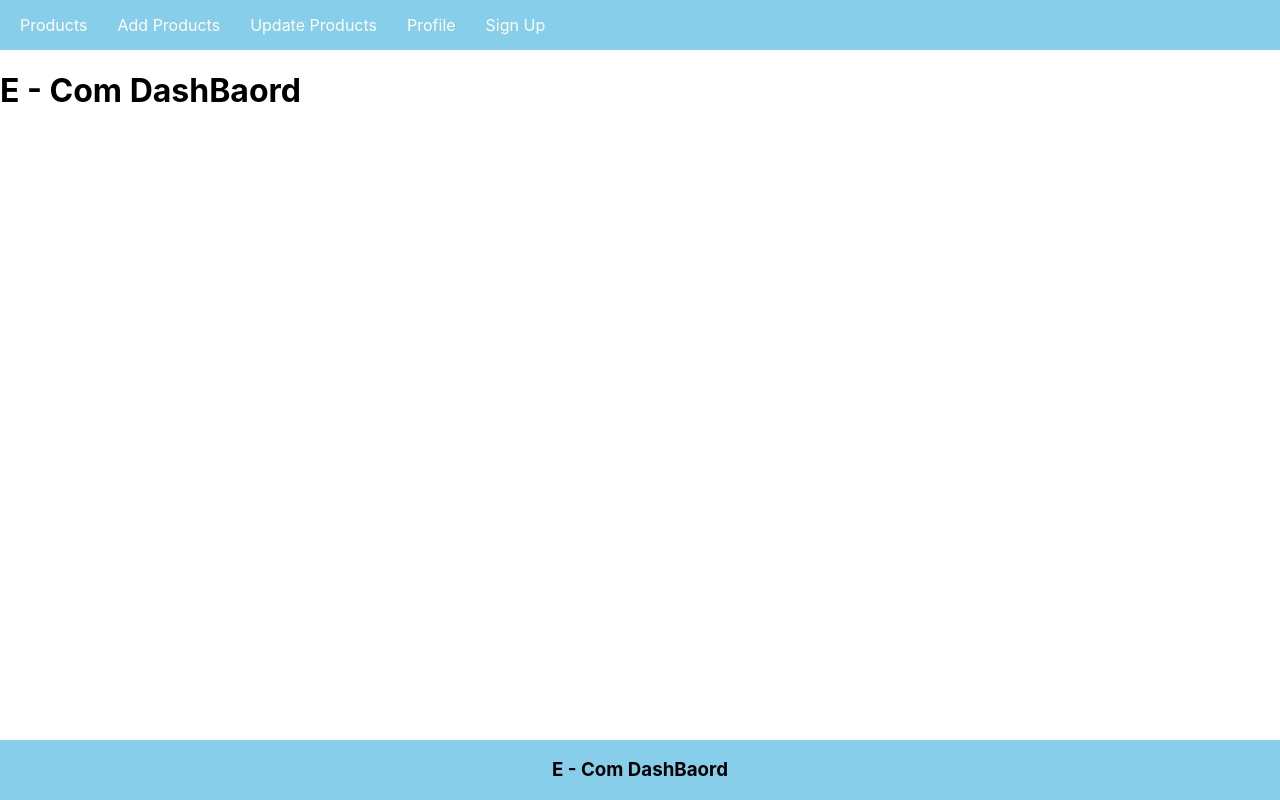
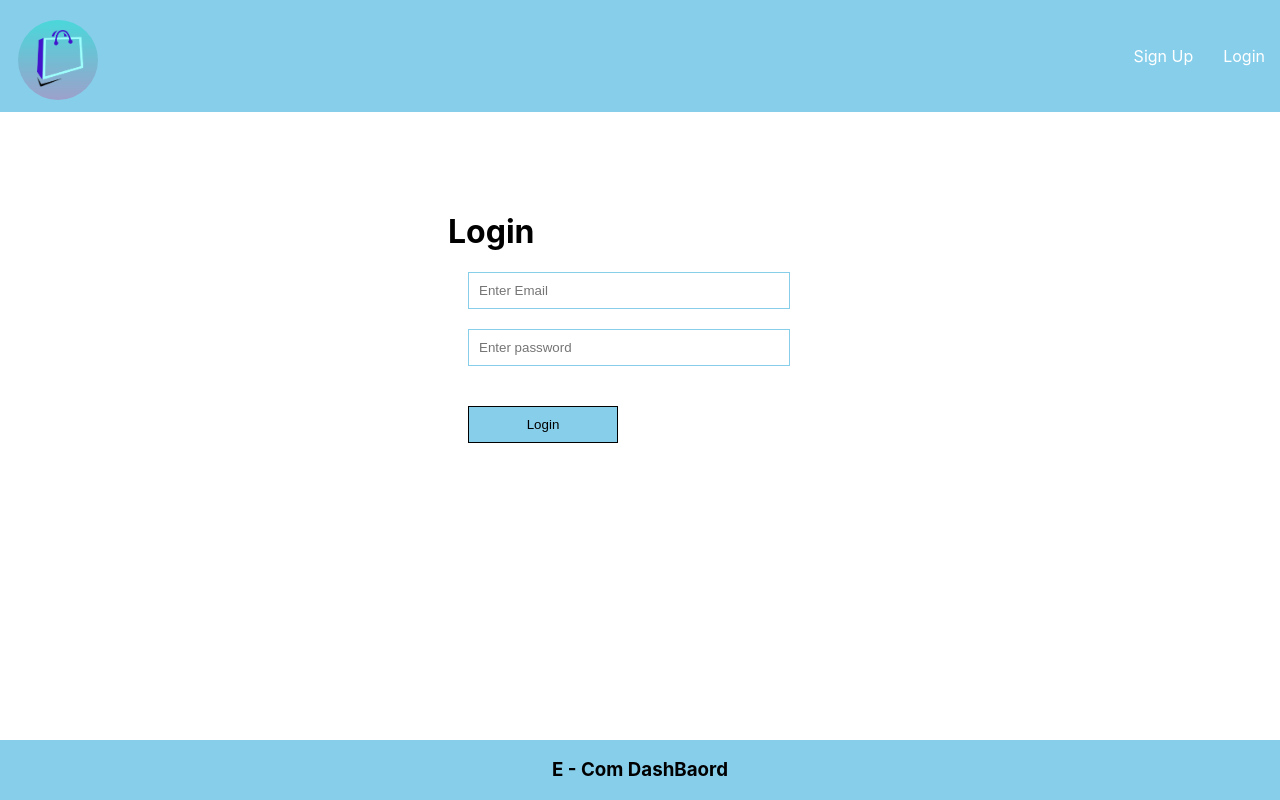
Before and after one commit to bhanu9672/e-dashbaord, a React (Create React App) app in the folder front-end/: page /login in a window 1280 px wide. Built offline with nearby package versions, Linux system fonts and the light colour scheme.

Commit message:
FronEnd-Login-UI-Add
FronEnd-Login-UI-Add

```diff
--- a/front-end/src/App.css
+++ b/front-end/src/App.css
@@ -1,5 +1,11 @@
-.nav-ul {
+/* .nav-ul {
   padding: 5px;
+  margin: 0px;
+  background-color: skyblue;
+} */
+
+.nav-section {
+  padding: 20px 0px;
   margin: 0px;
   background-color: skyblue;
 }
@@ -16,7 +22,6 @@
   padding: 5px;
 }
 
-
 .footer {
   user-select: auto;
   position: absolute;
@@ -28,6 +33,11 @@
 
 .register {
   margin-left: 30%;
+}
+
+.login {
+  margin-left: 35%;
+  margin-top: 100px;
 }
 
 input.inputBox {
@@ -47,37 +57,15 @@ button.appButton {
   cursor: pointer;
 }
 
-.App-logo {
-  height: 40vmin;
-  pointer-events: none;
+.nav-right {
+  text-align: right;
 }
 
-@media (prefers-reduced-motion: no-preference) {
-  .App-logo {
-    animation: App-logo-spin infinite 20s linear;
-  }
+.logo {
+  width: 80px;
+  height: 80px;
+  border-radius: 520%;
+  float: left;
+  /* margin-top: 3px; */
+  margin-left: 18px;
 }
-
-.App-header {
-  background-color: #282c34;
-  min-height: 100vh;
-  display: flex;
-  flex-direction: column;
-  align-items: center;
-  justify-content: center;
-  font-size: calc(10px + 2vmin);
-  color: white;
-}
-
-.App-link {
-  color: #61dafb;
-}
-
-@keyframes App-logo-spin {
-  from {
-    transform: rotate(0deg);
-  }
-  to {
-    transform: rotate(360deg);
-  }
-}
--- a/front-end/src/App.js
+++ b/front-end/src/App.js
@@ -4,6 +4,7 @@ import SignUp from './Components/SignUp';
 import Footer from './Components/Footer';
 import { BrowserRouter, Routes, Route,  } from "react-router-dom";
 import PrivateComponent from './Components/PrivateComponent';
+import Login from './Components/Login';
 
 function App() {
   return (
@@ -19,8 +20,8 @@ function App() {
           <Route path='/Profile' element={ <h1> Profile Component </h1> } />
           </Route>
           <Route path='/signup' element={ <SignUp /> } />
+          <Route path='/login' element={ <Login /> } />
         </Routes>
-        <h1> E - Com DashBaord </h1>
       </BrowserRouter>
 
       <Footer />
--- /dev/null
+++ b/front-end/src/Components/Login.js
@@ -0,0 +1,47 @@
+import React, { useEffect, useState } from 'react';
+import { useNavigate } from 'react-router-dom';
+
+const Login = () => {
+
+    const [ email, setEmail ] = React.useState();
+    const [ password, setPassword ] = React.useState();
+    const navigate = useNavigate();
+
+    useEffect(() => {
+        const auth =  localStorage.getItem( "user" );
+        if( auth ) {
+            navigate( "/" );
+        }
+    })
+
+    const handleLogin = async () => {
+        let result = await fetch( "http://localhost:5000/login",{
+            method : "post",
+            body : JSON.stringify( { email, password } ),
+            headers : {
+                'Content-Type' : 'application/json'
+            }
+        } );
+        result = await result.json();
+        console.warn( result );
+        if( result.name ) {
+            localStorage.setItem( 'user', JSON.stringify( result ) );
+            navigate( "/" );
+        } else {
+            alert( "Please Enter Correct Log In Details" );
+        }
+    }
+
+    return(
+        <div className='login'>
+            <h1> Login </h1>
+            <input type="text" className='inputBox' placeholder='Enter Email' onChange={ ( e ) => setEmail( e.target.value ) } />
+            <input type="password" className='inputBox' placeholder='Enter password' onChange={ ( e ) => setPassword( e.target.value ) } />
+            <button type='button' className="appButton" onClick={ handleLogin }>
+                Login
+            </button>
+        </div>
+    )
+}
+
+export default Login;
--- a/front-end/src/Components/Nav.js
+++ b/front-end/src/Components/Nav.js
@@ -2,27 +2,45 @@ import React from "react";
 import {
     Link, useNavigate
 } from "react-router-dom";
+import Logo from "../logo.png"
 
 const Nav = () => {
-    const auth = localStorage.getItem( 'user' );
+    const auth = localStorage.getItem('user');
     const navigate = useNavigate();
     const LogOut = () => {
         localStorage.clear();
-        navigate( "/signup" )
+        navigate("/signup")
     }
-    return(
-        <>
+    return (
+        <div className="nav-section">
+            <img src={ Logo } alt="Logo" className="logo" />
+            {
+                auth ?
+
             <ul className="nav-ul">
                 <li> <Link to="/"> Products </Link> </li>
                 <li> <Link to="/add"> Add Products </Link> </li>
                 <li> <Link to="/update"> Update Products </Link> </li>
                 <li> <Link to="/Profile"> Profile </Link> </li>
-            <li>
-                { auth ? <Link to="/signup" onClick={ LogOut }> LogOut </Link> : <Link to="/signup"> Sign Up </Link> }
-            </li>
+                <li><Link to="/signup" onClick={LogOut}> LogOut ( { JSON.parse( auth).name  } ) </Link></li>
             </ul>
-        </>
-    )
+                :
+            <ul className="nav-ul nav-right">
+                <li><Link to="/signup"> Sign Up </Link></li>
+                <li> <Link to="/login"> Login </Link> </li>
+            </ul>
+            }
+                {/* // {
+                //     auth ? <li><Link to="/signup" onClick={LogOut}> LogOut </Link></li> :
+                //     <>
+                //     <li><Link to="/signup"> Sign Up </Link></li>
+                //     <li> <Link to="/login"> Login </Link> </li>
+                //     </>
+
+                // }
+            // </ul> */}
+        </div>
+    );
 }
 
 export default Nav;
```
Also changed, not shown: front-end/src/logo.png (added). Lines whose indentation alone changed are shown as unchanged.
